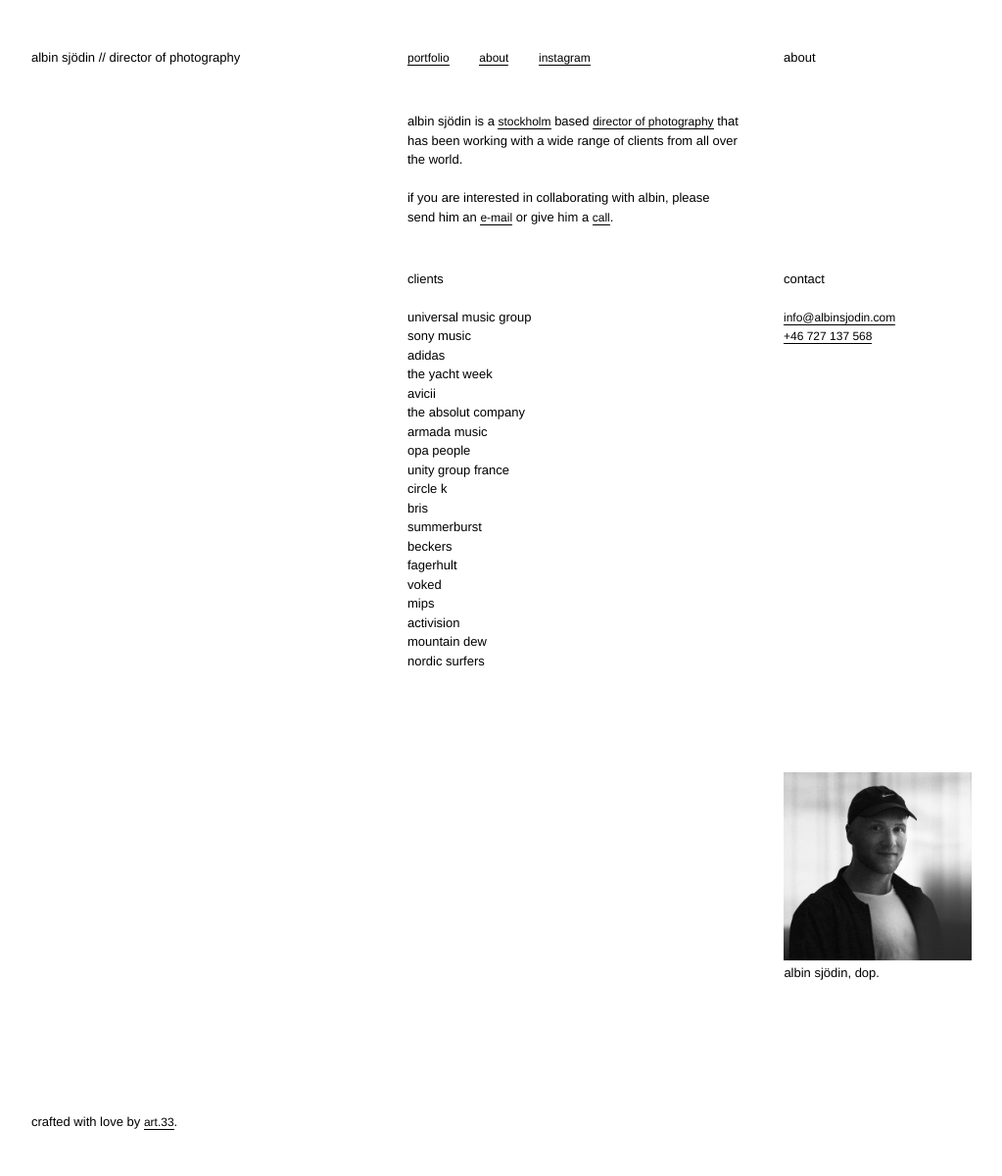
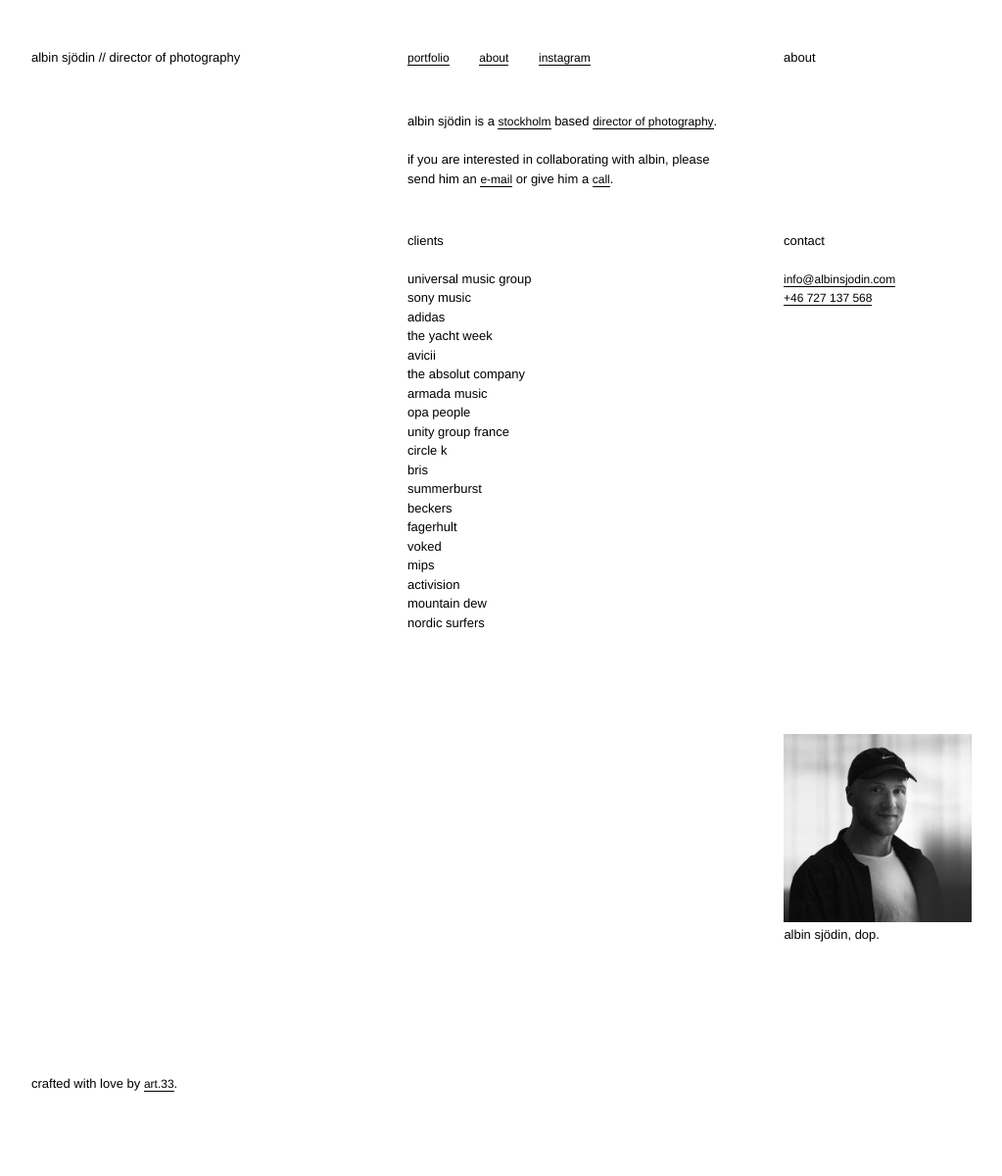
Before and after one commit to manspeterson/albin-site, a Jekyll site: the page built from about.md, in a window 1280 px wide. Shown: the whole page at 98% size, without its empty margins (32-1055 px from the left). Built offline with Jekyll 4.4.1, drawn with Linux system fonts in a browser that asks for light colours; nearby versions of some CDN libraries; some web fonts are replaced; after the commit the page ends 1161 px from its top, so only the background shows below that.

Commit message:
Update Pages “about”

```diff
--- a/about.md
+++ b/about.md
@@ -23,6 +23,6 @@
   - mountain dew
   - nordic surfers
 ---
-Albin Sjödin is a <a href="https://www.google.se/maps/place/Stockholm/@59.3260668,17.8474651,11z/data=!3m1!4b1!4m5!3m4!1s0x465f763119640bcb:0xa80d27d3679d7766!8m2!3d59.3293235!4d18.0685808" target="_blank">Stockholm</a> based <a href="https://en.wikipedia.org/wiki/Cinematographer" target="_blank">Director of Photography</a> that has been working with a wide range of clients from all over the world.
+Albin Sjödin is a <a href="https://www.google.se/maps/place/Stockholm/@59.3260668,17.8474651,11z/data=!3m1!4b1!4m5!3m4!1s0x465f763119640bcb:0xa80d27d3679d7766!8m2!3d59.3293235!4d18.0685808" target="_blank">Stockholm</a> based <a href="https://en.wikipedia.org/wiki/Cinematographer" target="_blank">Director of Photography</a>.
 
 <p><br/>If you are interested in collaborating with Albin, please send him an <a href="mailto:info@albinsjodin.com">e-mail</a> or give him a <a href="tel://\+46727137568">call</a>. </p>
```
